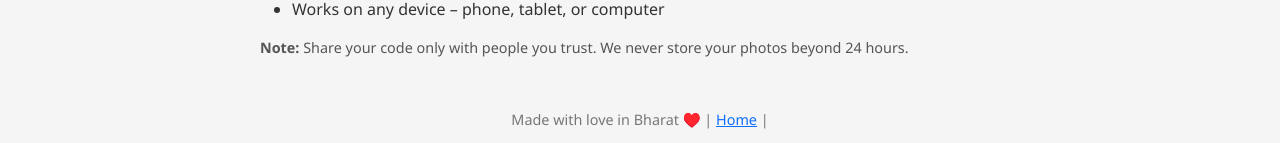
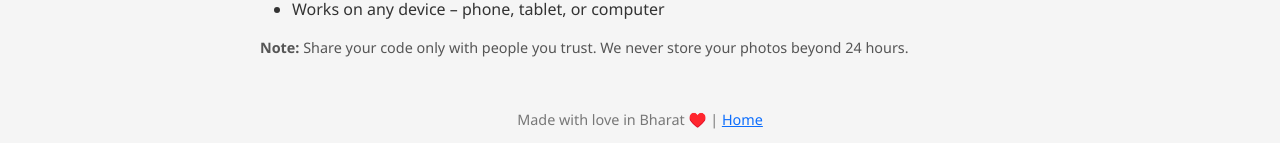
Before and after one commit to shkumaraman/shkumaraman.github.io, a Jekyll site: the page built from photoshare.html, in a window 1280 px wide. Shown: the part 1098-1241 px from the top of the page. Built offline with Jekyll 4.4.1, drawn with Linux system fonts in a browser that asks for light colours; comment, search, counter and statistics services are not loaded.

```diff
--- a/photoshare.html
+++ b/photoshare.html
@@ -747,7 +747,7 @@ description: "PhotoShare - Share photos privately with a unique code. Upload pho
 
   <footer class="footer">
   Made with love in Bharat ♥️ |
-  <a href="/">Home</a> |
+  <a href="/">Home</a>
   </footer>
 
   <script src="https://cdn.jsdelivr.net/npm/bootstrap/dist/js/bootstrap.bundle.min.js"></script>
```
